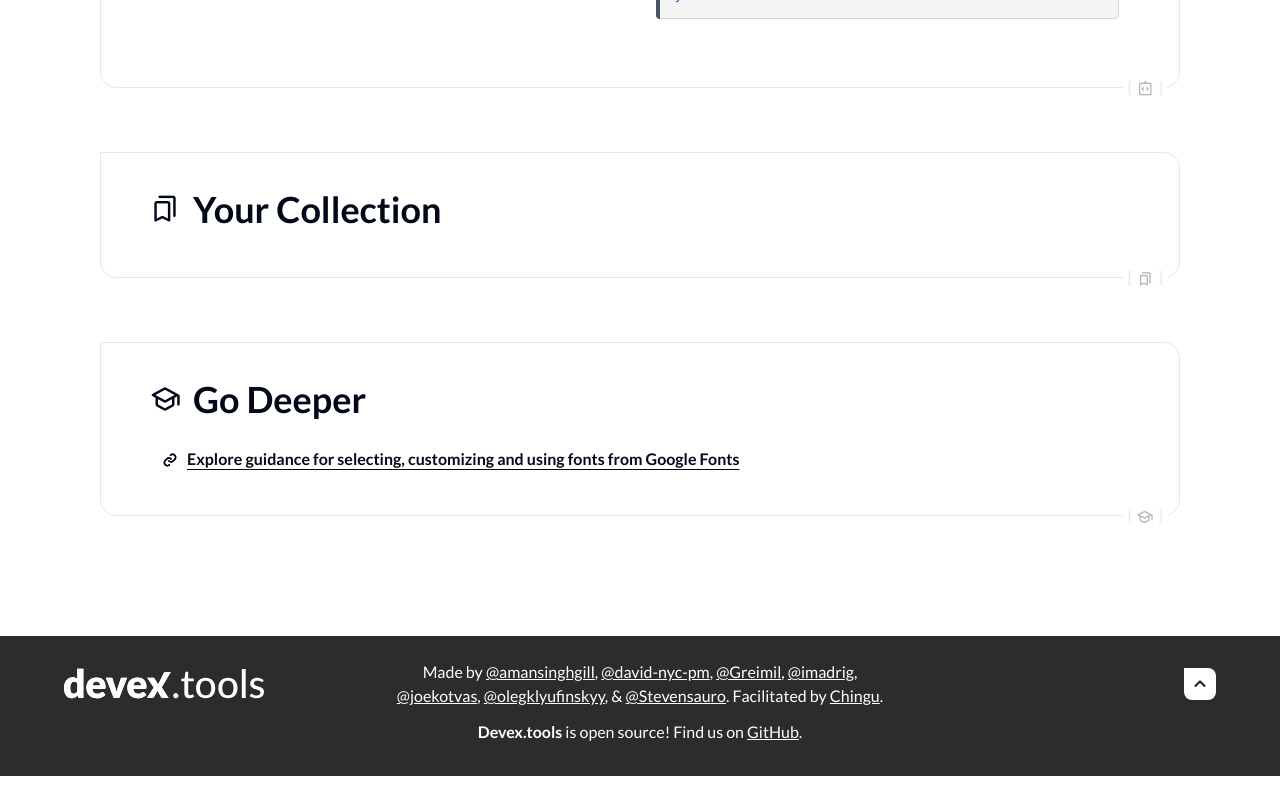
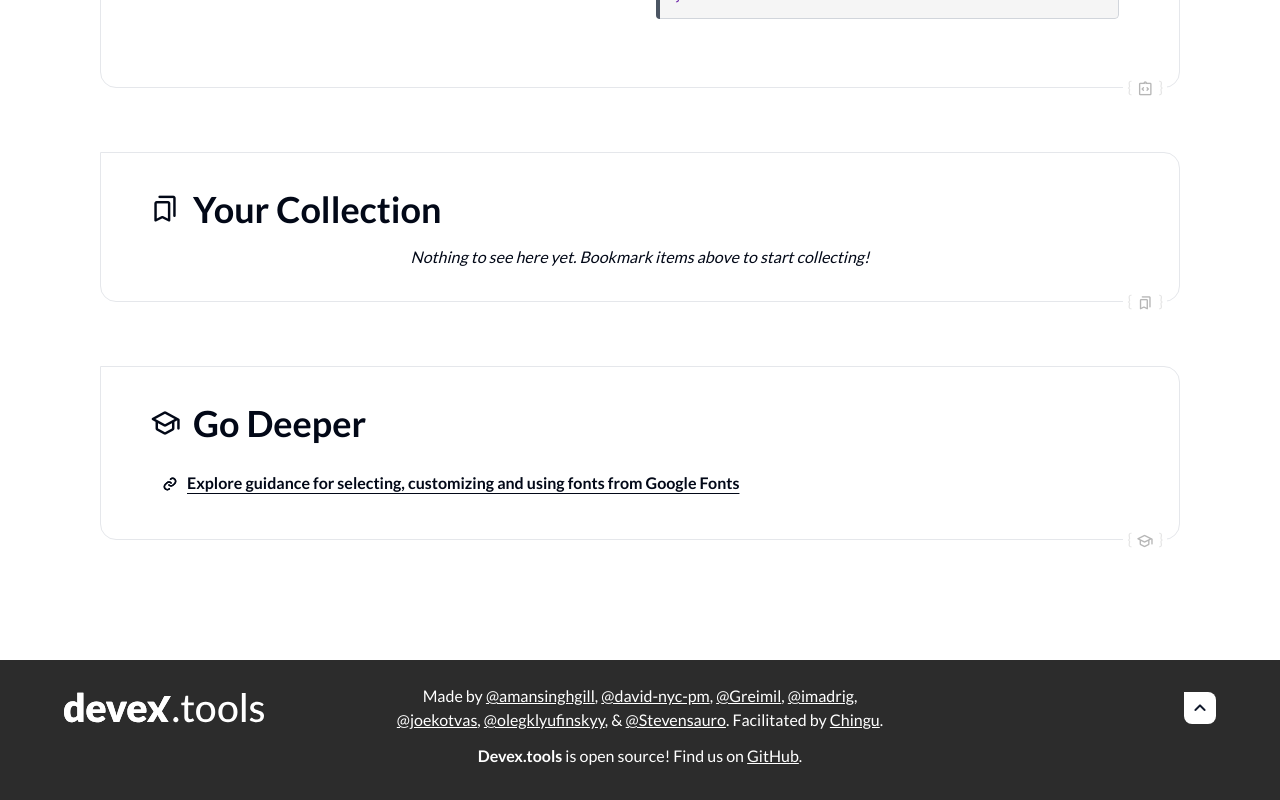
Before and after one commit to chingu-voyages/devex.tools, a React (Vite) app in the folder fetools-app/: page /fonts in a window 1280 px wide. Shown: the part 1224-2024 px from the top of the page. Before the commit the page ends 2000 px from the top, so only its background shows below. Built offline with nearby package versions, Linux system fonts and the light colour scheme.

Commit message:
#152 Add empty state to collections.

```diff
--- a/fetools-app/src/components/Bookmarks/BookmarkCollection.jsx
+++ b/fetools-app/src/components/Bookmarks/BookmarkCollection.jsx
@@ -14,6 +14,7 @@ export default function BookmarkCollection({
     return (
         <div className="bookmark-collection flex justify-end items-end flex-col">
             {bookmarks.length ? (
+                <>
                     <button
                         onClick={() => setEditMode(!editMode)}
                         className="text-2xl"
@@ -24,7 +25,6 @@ export default function BookmarkCollection({
                             <Icon name="app_registration" />
                         )}
                     </button>
-            ) : null}
                     <div className="bookmark-cards-wrapper flex flex-wrap gap-4 w-full justify-start">
                         {bookmarks.map((item, idx) => {
                             if (!item) return;
@@ -44,6 +44,15 @@ export default function BookmarkCollection({
                             );
                         })}
                     </div>
+                </>
+            ) : (
+                <div className="flex justify-center w-full">
+                    <p className="text-base italic">
+                        Nothing to see here yet. Bookmark items above to start
+                        collecting!
+                    </p>
+                </div>
+            )}
         </div>
     );
 }
```
Lines whose indentation alone changed are shown as unchanged.
